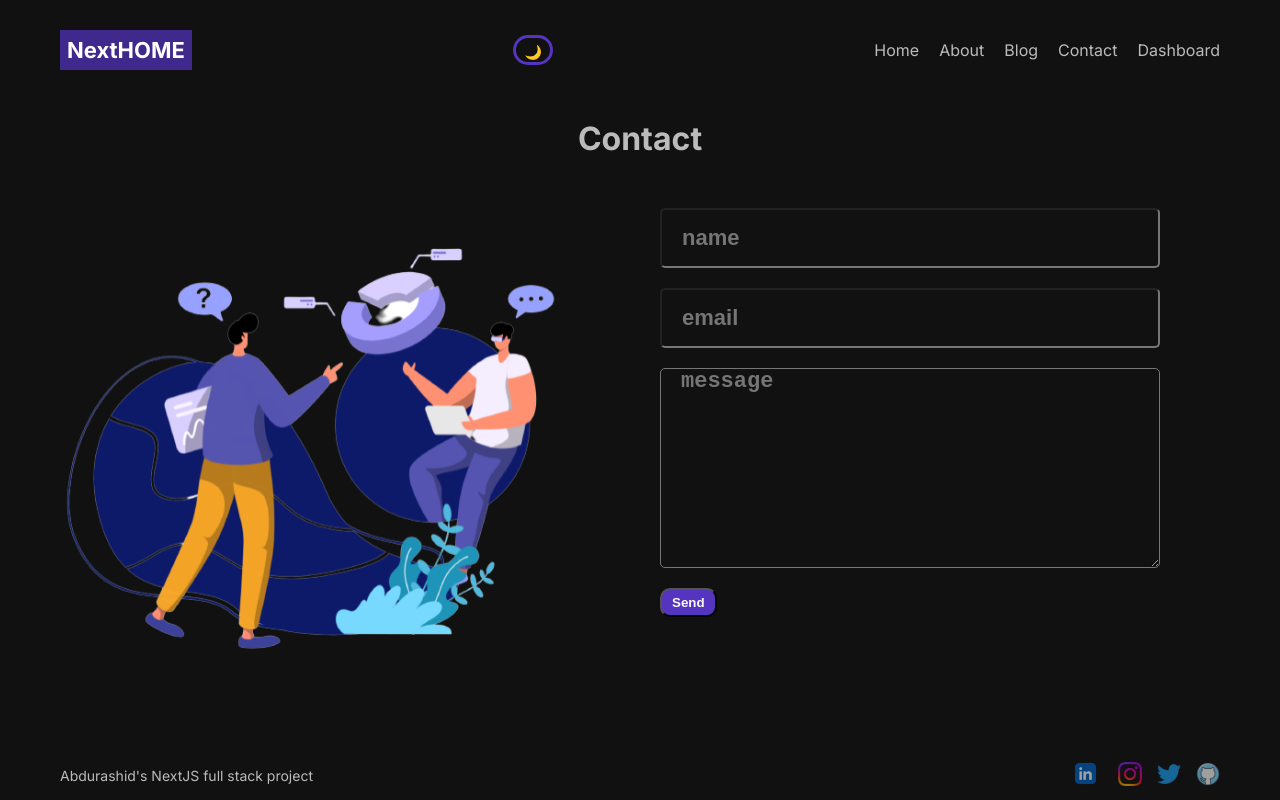
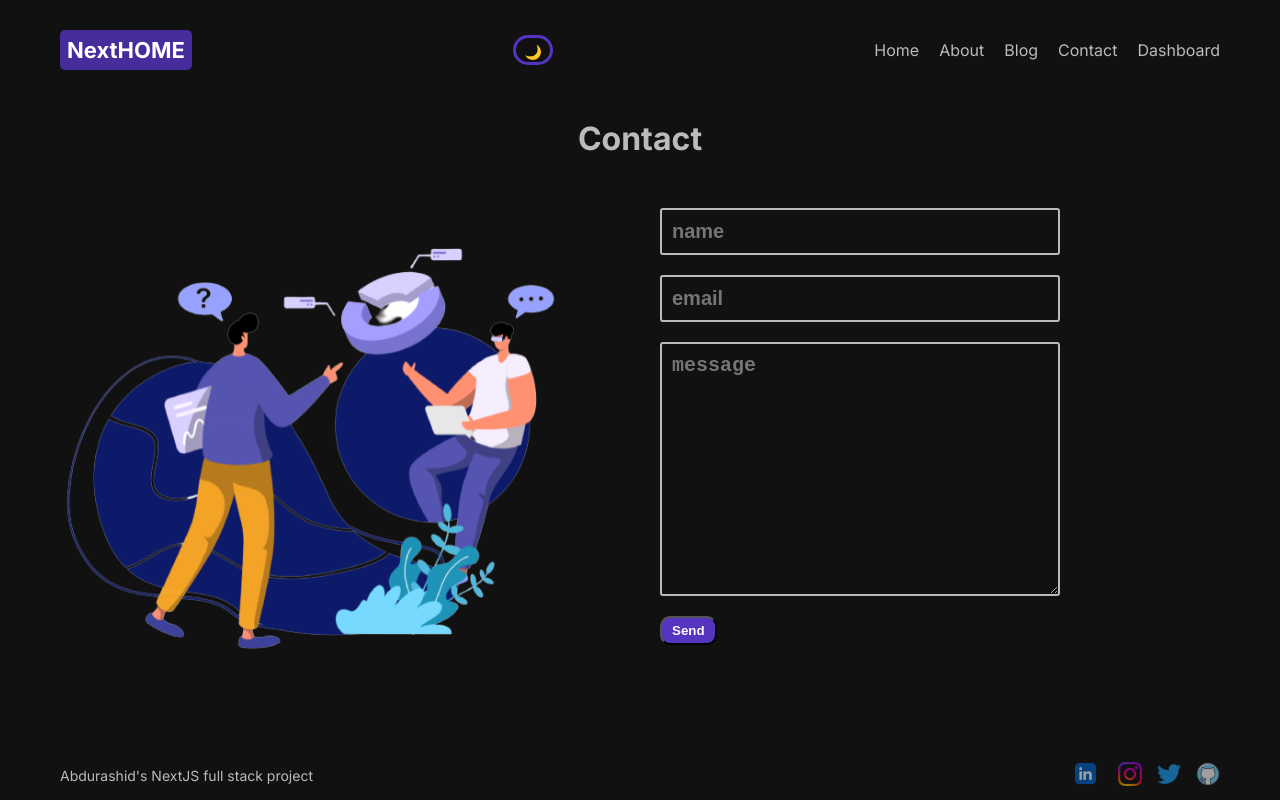
Before and after one commit to inSgit3/Next13, a Next.js app: page /contact in a window 1280 px wide. Built offline with nearby package versions, Linux system fonts and the light colour scheme; no server answers.

Commit message:
changed contact page input sytle

```diff
--- a/src/app/contact/page.jsx
+++ b/src/app/contact/page.jsx
@@ -22,7 +22,7 @@
             <input type="text" placeholder='name' className={styles.textInput}/>
             <input type="email" placeholder='email' className={styles.emailInput}/>
             <textarea name="text" placeholder='message' cols="30" rows="10"className={styles.textareaInput} />
-            <Button url="#" onClick={notify} text="Send" className={styles.btn}/>
+            <Button url="#" onClick={notify} text="Send"/>
           </form>
         </div>
       </div>
--- a/src/app/contact/page.module.css
+++ b/src/app/contact/page.module.css
@@ -45,25 +45,11 @@
 }
 
 .textInput, .emailInput, .textareaInput {
-    border: 3px solix #a4a3a8;
-    border-radius: 5px;
-    outline: none;
+    padding: 10px;
     background-color: transparent;
-    color: #989898;
-    width: 500px;
-    font-size: 22px;
-    font-weight: 900;
-    padding-left: 20px;
+    border: 2px solid #bbb;
+    border-radius: 3px;
+    color: #bbb;
+    font-size: 20px;
+    font-weight: bold;
 }
-
-.textInput, .emailInput {
-    height: 60px;
-}
-
-.textareaInput {
-    height: 200px;
-}
-
-.btn {
-    color: yellow;
-}
--- a/src/components/navbar/navbar.module.css
+++ b/src/components/navbar/navbar.module.css
@@ -10,7 +10,8 @@
     font-weight: 700;
     color: rgb(255, 255, 255);
     padding: 7px;
-    background-color: rgba(85, 52, 192, 0.7);;
+    background-color: rgba(85, 52, 192, 0.8);
+    border-radius: 5px;
 }
 
 .links {
```
Also changed, not shown: 1 other file (tests, documents, lock files or other folders).
